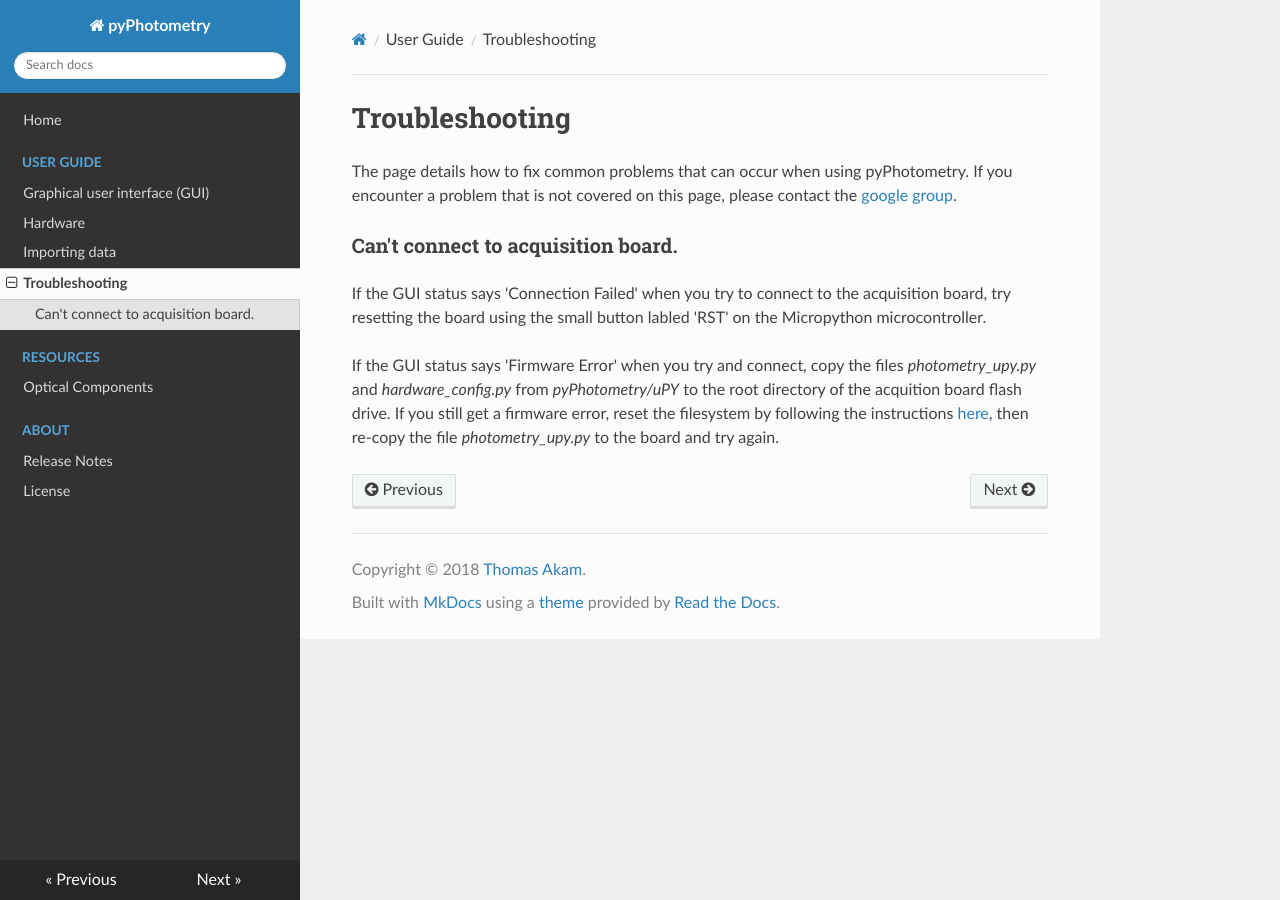
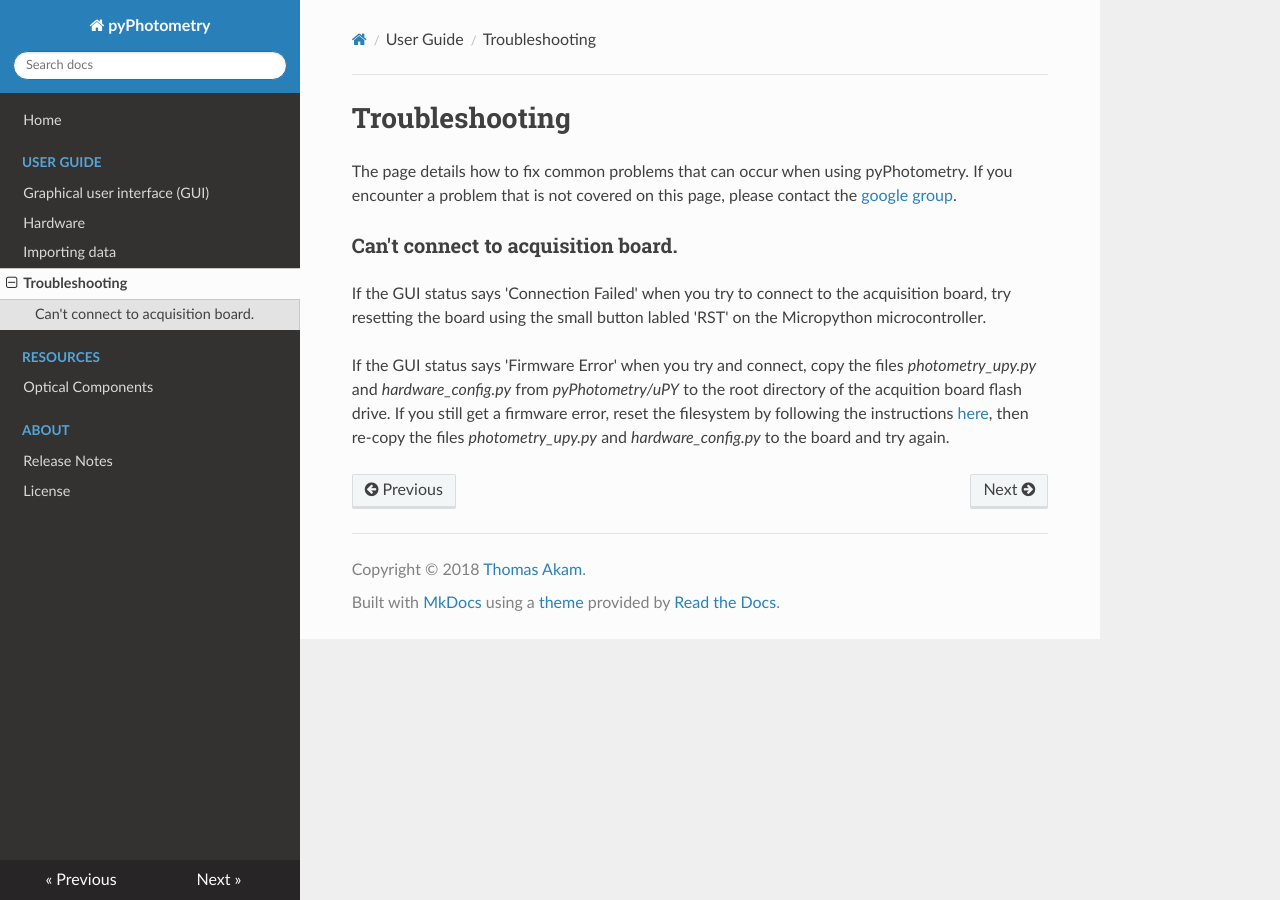
Before and after one commit to pyPhotometry/docs, an MkDocs documentation site: the page built from docs/user-guide/troubleshooting.md, in a window 1280 px wide. Built offline with MkDocs 1.6.1, drawn with Linux system fonts in a browser that asks for light colours; nearby versions of some CDN libraries.

Commit message:
- Edited troubleshooting.

```diff
--- a/docs/user-guide/troubleshooting.md
+++ b/docs/user-guide/troubleshooting.md
@@ -6,4 +6,4 @@ The page details how to fix common problems that can occur when using pyPhotomet
 
 If the GUI status says 'Connection Failed' when you try to connect to the acquisition board, try resetting the board using the small button labled 'RST' on the Micropython microcontroller.
 
-If the GUI status says 'Firmware Error' when you try and connect, copy the files *photometry_upy.py* and *hardware_config.py* from *pyPhotometry/uPY* to the root directory of the acquition board flash drive.  If you still get a firmware error, reset the filesystem by following the instructions [here](https://docs.micropython.org/en/latest/pyboard/tutorial/reset.html#factory-reset-the-filesystem), then re-copy the file *photometry_upy.py* to the board and try again.
+If the GUI status says 'Firmware Error' when you try and connect, copy the files *photometry_upy.py* and *hardware_config.py* from *pyPhotometry/uPY* to the root directory of the acquition board flash drive.  If you still get a firmware error, reset the filesystem by following the instructions [here](https://docs.micropython.org/en/latest/pyboard/tutorial/reset.html#factory-reset-the-filesystem), then re-copy the files *photometry_upy.py* and *hardware_config.py* to the board and try again.
```
